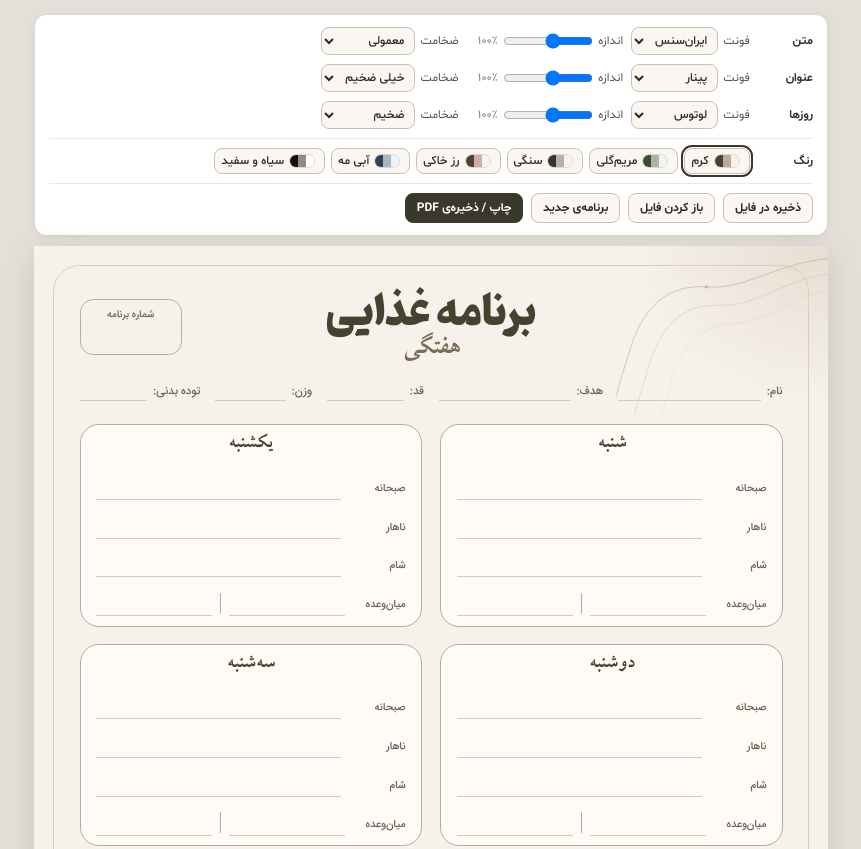
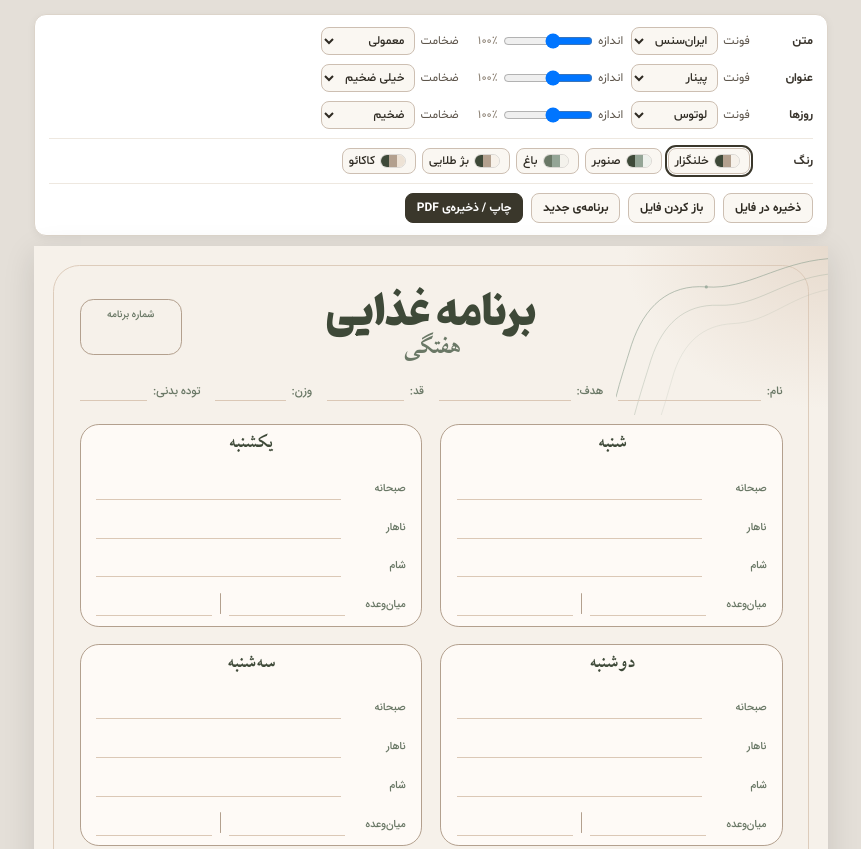
Before and after one commit to SalarLumia/nutrition-form, a plain HTML site: page index.html in a window 1280 px wide. Shown: the top 849 px of the page, without its empty margins (209-1070 px from the left). Drawn offline with Linux system fonts and the light colour scheme.

Commit message:
Replace palettes with five variations of the Dusk Over Moorlands spectrum
Co-Authored-By: Claude Opus 5.5 <noreply@anthropic.com>
Claude-Session: https://claude.ai/code/session_018QSh4dqENMs9mtqNpQdkLG

```diff
--- a/index.html
+++ b/index.html
@@ -51,17 +51,17 @@
       --s-main: 1;  --s-title: 1;  --s-decor: 1;
       --w-main: 400; --w-title: 800; --w-decor: 700;
 
-      /* پالت پیش‌فرض: کرم */
-      --paper: #F6F2EB;
-      --glow: rgba(214,196,178,0.45);
-      --ink: #2E2A22;
-      --title: #45432F;
-      --accent: #7A6A58;
-      --label: #6F6556;
-      --line: #BEA999;
-      --rule: #D6C9BE;
-      --card: rgba(255,253,249,0.85);
-      --deco: #C2AD9B;
+      /* پالت پیش‌فرض: خلنگزار */
+      --paper: #F6F1EA;
+      --glow: rgba(219,200,182,0.55);
+      --ink: #2C3328;
+      --title: #3E4938;
+      --accent: #6A7866;
+      --label: #6A7866;
+      --line: #B3A08E;
+      --rule: #DBC8B6;
+      --card: rgba(255,252,248,0.86);
+      --deco: #94A596;
     }
 
     * { box-sizing: border-box; margin: 0; padding: 0; }
@@ -366,15 +366,15 @@
     }
 
     // ---------------- پالت‌های رنگی ----------------
+    // همه‌ی پالت‌ها از یک طیف: سبز سنگ‌مس ۳E4938، صنوبر ۶A7866، باغ ۹۴A596، بژ ۹B3A08E، کرم کاکائو DBC8B6
     const PALETTES = {
-      cream: { name: 'کرم',     paper:'#F6F2EB', glow:'rgba(214,196,178,0.45)', ink:'#2E2A22', title:'#45432F', accent:'#7A6A58', label:'#6F6556', line:'#BEA999', rule:'#D6C9BE', card:'rgba(255,253,249,0.85)', deco:'#C2AD9B' },
-      sage:  { name: 'مریم‌گلی', paper:'#F1F3EE', glow:'rgba(178,194,168,0.42)', ink:'#252A22', title:'#3D4A35', accent:'#6E8060', label:'#5F6A57', line:'#A9B69E', rule:'#CBD3C3', card:'rgba(252,253,250,0.85)', deco:'#A7B59B' },
-      stone: { name: 'سنگی',     paper:'#F3F3F1', glow:'rgba(190,190,186,0.40)', ink:'#262626', title:'#33332F', accent:'#76756F', label:'#64635E', line:'#B3B2AC', rule:'#D3D2CD', card:'rgba(255,255,254,0.85)', deco:'#B4B3AD' },
-      rose:  { name: 'رز خاکی',  paper:'#F7F1EF', glow:'rgba(220,190,184,0.42)', ink:'#2F2726', title:'#553D3A', accent:'#9A716B', label:'#7A6461', line:'#CFAEA8', rule:'#E2CDC9', card:'rgba(255,252,251,0.85)', deco:'#CFAEA8' },
-      mist:  { name: 'آبی مه',   paper:'#F0F3F5', glow:'rgba(178,195,208,0.42)', ink:'#22282D', title:'#33424E', accent:'#677D8C', label:'#5B6872', line:'#A7B6C1', rule:'#CBD5DC', card:'rgba(252,253,254,0.85)', deco:'#A7B6C1' },
-      ink:   { name: 'سیاه و سفید', paper:'#FFFFFF', glow:'rgba(0,0,0,0)',       ink:'#111111', title:'#111111', accent:'#444444', label:'#555555', line:'#8C8C8C', rule:'#C9C9C9', card:'rgba(255,255,255,1)',   deco:'#BDBDBD' }
+      moor:   { name: 'خلنگزار',  paper:'#F6F1EA', glow:'rgba(219,200,182,0.55)', ink:'#2C3328', title:'#3E4938', accent:'#6A7866', label:'#6A7866', line:'#B3A08E', rule:'#DBC8B6', card:'rgba(255,252,248,0.86)', deco:'#94A596' },
+      spruce: { name: 'صنوبر',    paper:'#EEF1EC', glow:'rgba(148,165,150,0.40)', ink:'#283024', title:'#3E4938', accent:'#3E4938', label:'#6A7866', line:'#94A596', rule:'#C5D0C4', card:'rgba(251,252,250,0.88)', deco:'#94A596' },
+      garden: { name: 'باغ',      paper:'#F4F2EC', glow:'rgba(148,165,150,0.30)', ink:'#2F362B', title:'#6A7866', accent:'#94A596', label:'#7D8A79', line:'#94A596', rule:'#D6D9CF', card:'rgba(255,254,250,0.86)', deco:'#B3A08E' },
+      beige:  { name: 'بژ طلایی', paper:'#F7F1E9', glow:'rgba(179,160,142,0.40)', ink:'#33302A', title:'#3E4938', accent:'#B3A08E', label:'#8A7968', line:'#B3A08E', rule:'#E0D2C4', card:'rgba(255,251,246,0.86)', deco:'#B3A08E' },
+      cocoa:  { name: 'کاکائو',   paper:'#EDE2D5', glow:'rgba(255,255,255,0.40)', ink:'#2C3328', title:'#3E4938', accent:'#6A7866', label:'#6A7866', line:'#B3A08E', rule:'#D3C1AE', card:'rgba(250,246,240,0.93)', deco:'#B3A08E' }
     };
-    let palette = 'cream';
+    let palette = 'moor';
     const swWrap = document.getElementById('swatches');
     for (const [id, p] of Object.entries(PALETTES)) {
       const b = document.createElement('button');
@@ -384,7 +384,7 @@
       swWrap.append(b);
     }
     function applyPalette(id) {
-      palette = PALETTES[id] ? id : 'cream';
+      palette = PALETTES[id] ? id : 'moor';
       const p = PALETTES[palette];
       for (const k of ['paper','glow','ink','title','accent','label','line','rule','card','deco']) root.setProperty('--' + k, p[k]);
       swWrap.querySelectorAll('.swatch').forEach(b => b.classList.toggle('active', b.dataset.id === palette));
@@ -439,7 +439,7 @@
       // سازگاری با فایل‌های نسخه‌ی قبل
       if (!data.type && data.fontMain) data.type = { main: { font: data.fontMain }, title: { font: data.fontTitle }, decor: { font: data.fontDecor } };
       setType(data.type);
-      applyPalette(data.palette || 'cream');
+      applyPalette(data.palette || 'moor');
       bmiManual = !!data.bmiManual;
       fields().forEach(el => {
         const v = data.fields && data.fields[el.dataset.key];
@@ -525,7 +525,7 @@
     // ---------------- شروع ----------------
     let saved = null;
     try { saved = JSON.parse(localStorage.getItem(STORE)); } catch (e) {}
-    if (saved) fill(saved); else { setType(); applyPalette('cream'); }
+    if (saved) fill(saved); else { setType(); applyPalette('moor'); }
   </script>
 </body>
 </html>
```
